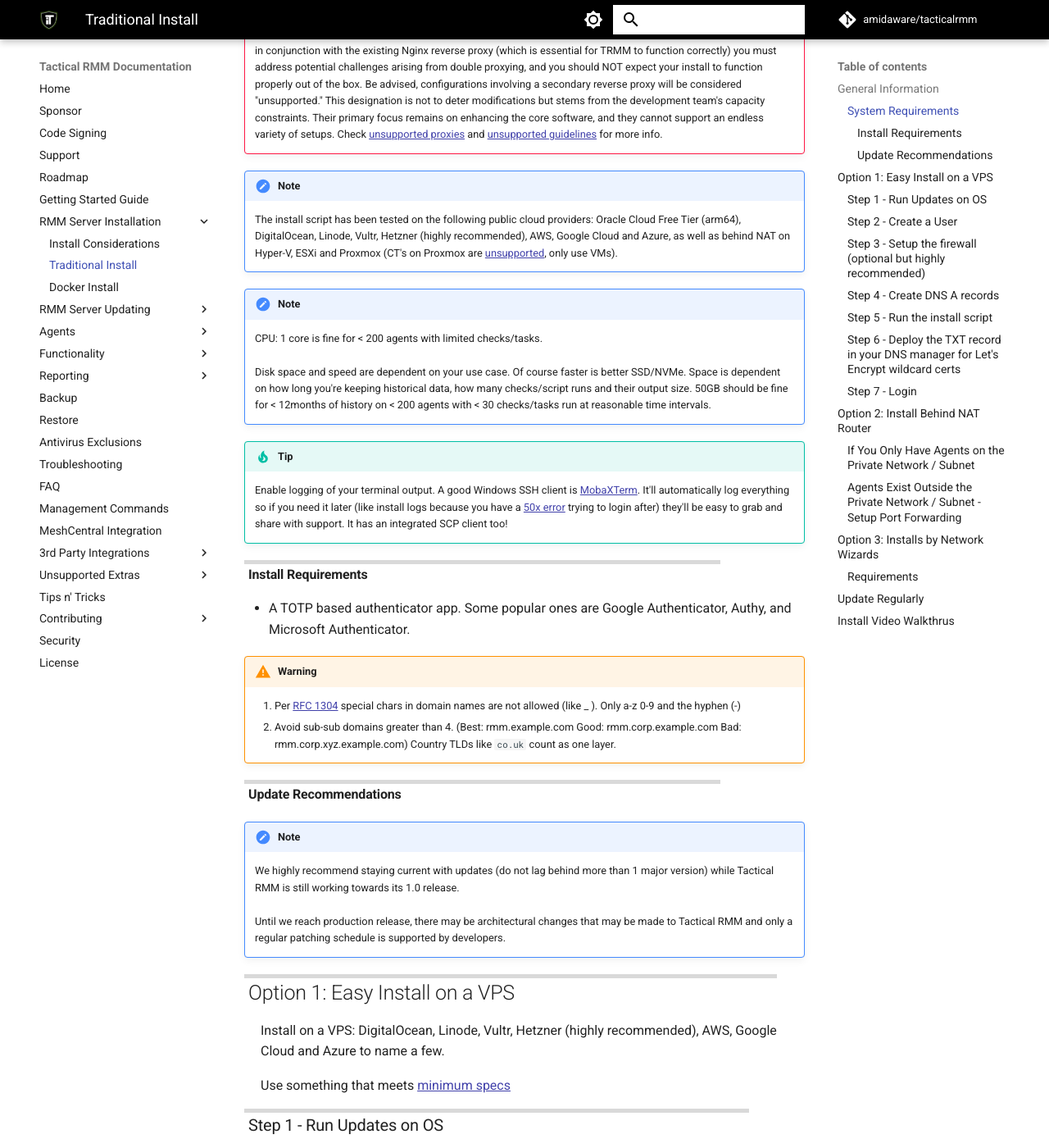
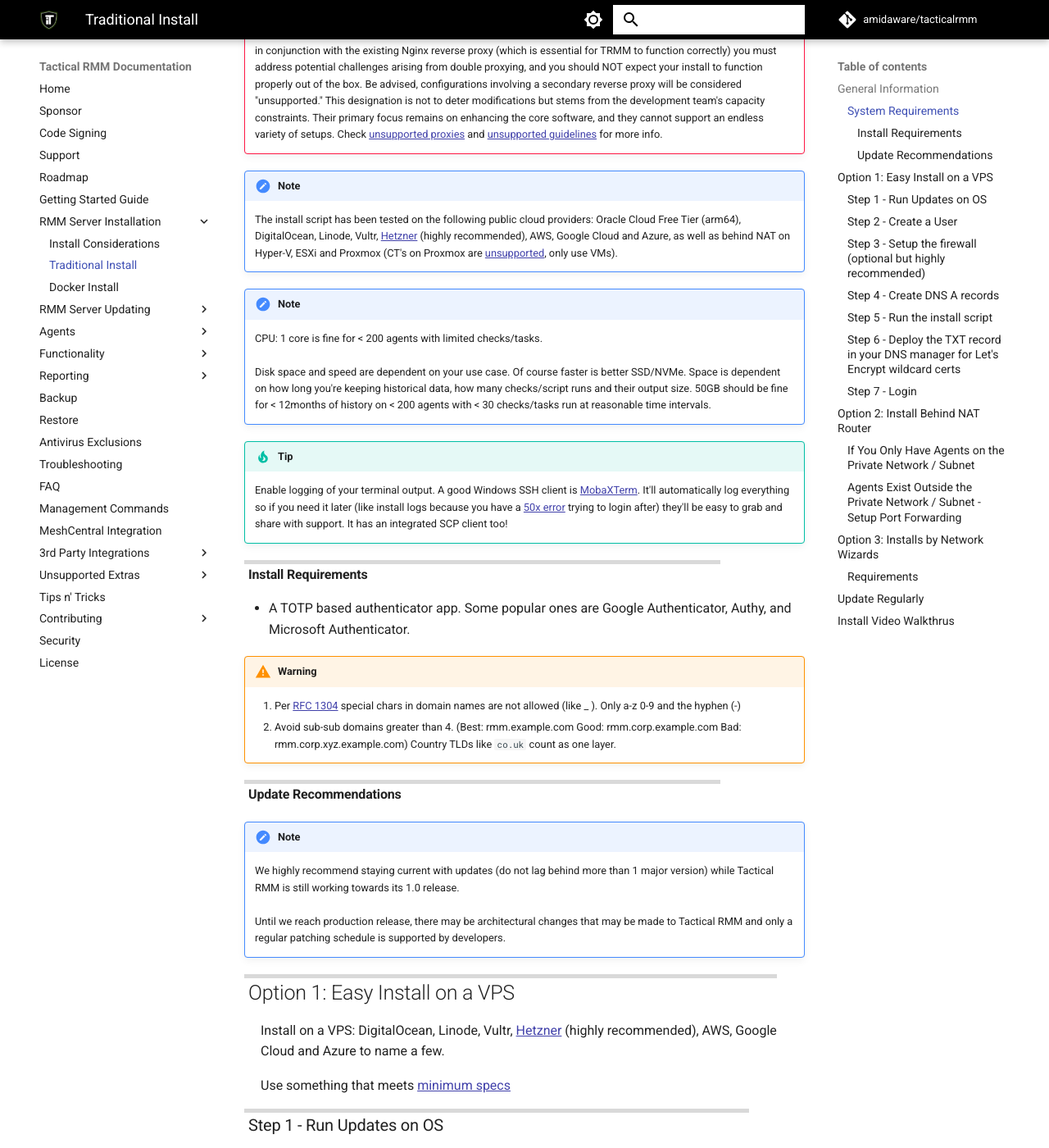
Before and after one commit to amidaware/trmm-docs, an MkDocs documentation site: the page built from docs/install_server.md, in a window 1280 px wide and 1400 px high, scrolled down 837 px. Shown: the whole window at 82% size. Built offline with MkDocs 1.6.1 and Material for MkDocs 9.7.7, drawn with Linux system fonts in a browser that asks for light colours; comment, search, counter and statistics services are not loaded; part of the change alters nothing that is shown.

```diff
--- a/docs/install_server.md
+++ b/docs/install_server.md
@@ -25,7 +25,7 @@ A fresh Linux VM running either Debian 11, Debian 12 or Ubuntu 22.04 LTS with at
     The installation script configures a production-grade reverse proxy using Nginx, which manages TLS termination and appropriately routes all requests to the correct backends. Consequently, there's no need for an additional proxy in front of your instance, as it will lead to complications. If you opt to use another reverse proxy (e.g., NPM, HAproxy) in conjunction with the existing Nginx reverse proxy (which is essential for TRMM to function correctly) you must address potential challenges arising from double proxying, and you should NOT expect your install to function properly out of the box. Be advised, configurations involving a secondary reverse proxy will be considered "unsupported." This designation is not to deter modifications but stems from the development team's capacity constraints. Their primary focus remains on enhancing the core software, and they cannot support an endless variety of setups. Check [unsupported proxies](unsupported_proxies.md) and [unsupported guidelines](unsupported_guidelines.md) for more info.
 
 !!!note
-    The install script has been tested on the following public cloud providers: Oracle Cloud Free Tier (arm64), DigitalOcean, Linode, Vultr, Hetzner (highly recommended), AWS, Google Cloud and Azure, as well as behind NAT on Hyper-V, ESXi and Proxmox (CT's on Proxmox are [unsupported](unsupported_guidelines.md), only use VMs).
+    The install script has been tested on the following public cloud providers: Oracle Cloud Free Tier (arm64), DigitalOcean, Linode, Vultr, [Hetzner](https://hetzner.cloud/?ref=wbGs8UQqHVdk) (highly recommended), AWS, Google Cloud and Azure, as well as behind NAT on Hyper-V, ESXi and Proxmox (CT's on Proxmox are [unsupported](unsupported_guidelines.md), only use VMs).
 
 !!!note
     CPU: 1 core is fine for < 200 agents with limited checks/tasks.<br><br>
@@ -50,7 +50,7 @@ A fresh Linux VM running either Debian 11, Debian 12 or Ubuntu 22.04 LTS with at
 
 ## Option 1: Easy Install on a VPS
 
-Install on a VPS: DigitalOcean, Linode, Vultr, Hetzner (highly recommended), AWS, Google Cloud and Azure to name a few.
+Install on a VPS: DigitalOcean, Linode, Vultr, [Hetzner](https://hetzner.cloud/?ref=wbGs8UQqHVdk) (highly recommended), AWS, Google Cloud and Azure to name a few.
 
 Use something that meets [minimum specs](install_server.md#minimum-requirements)
 
```
